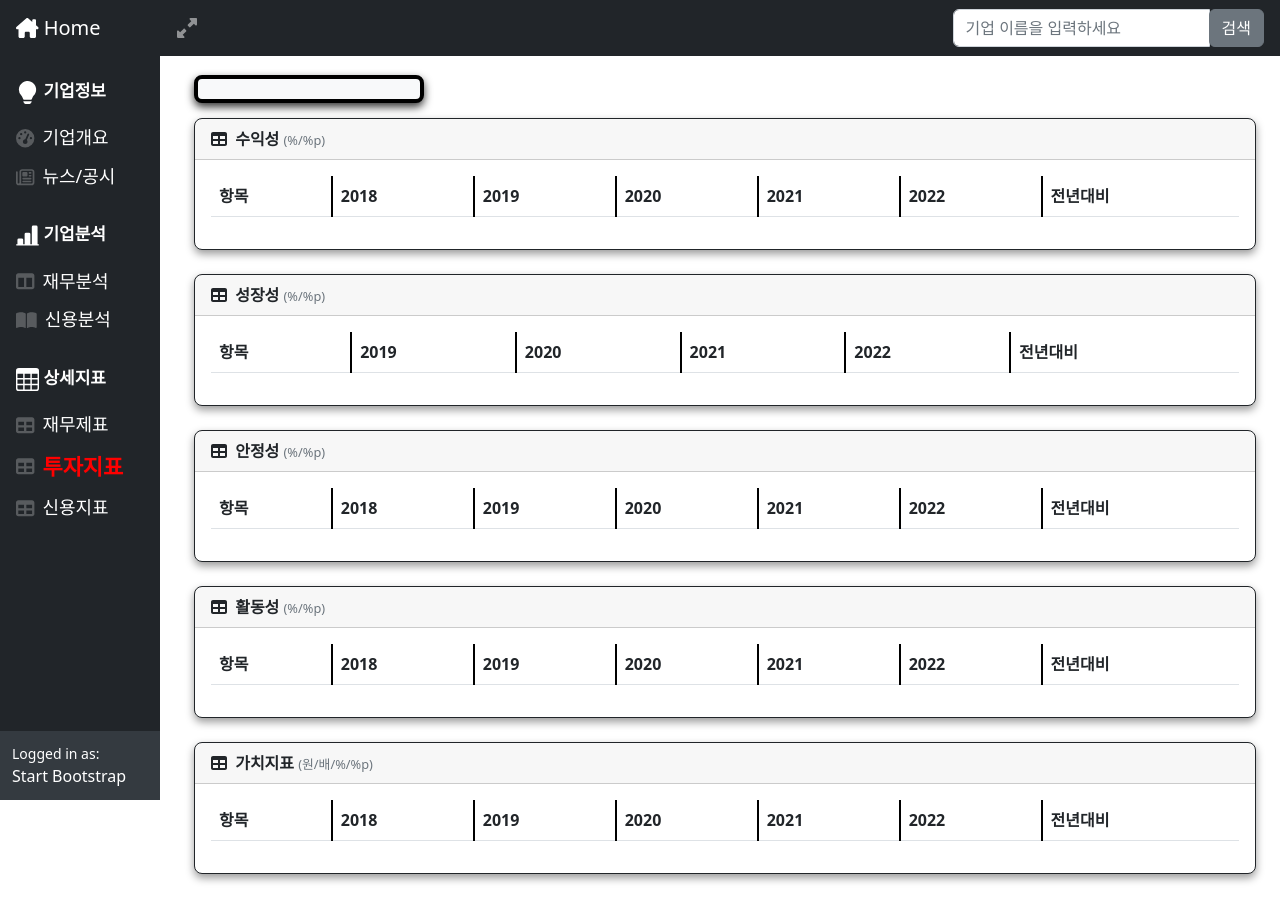
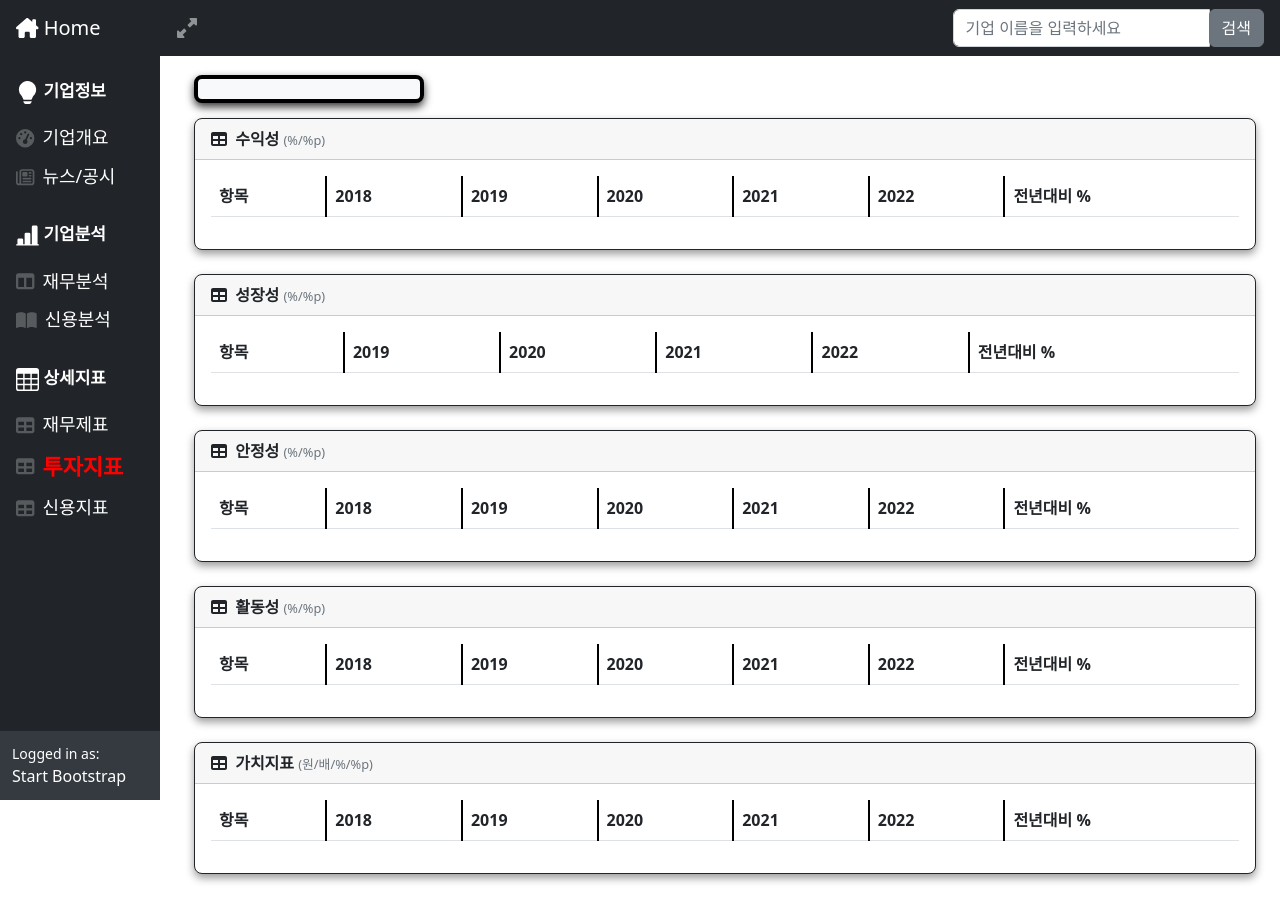
Before and after one commit to Biz-Insight/Biz-Insight, a Django app: page /investment_indicator/1/ in a window 1280 px wide. Run offline with Django 3.2, Linux system fonts and the light colour scheme; data that the repository does not hold is empty; some libraries are stand-ins or nearby versions.

Commit message:
chore: 칼럼명 수정

```diff
--- a/src/django/mysite/main/templates/financial_statements.html
+++ b/src/django/mysite/main/templates/financial_statements.html
@@ -114,7 +114,7 @@
                                                 <th scope="col" class="vertical-line">2020</th>
                                                 <th scope="col" class="vertical-line">2021</th>
                                                 <th scope="col" class="vertical-line">2022</th>
-                                                <th scope="col" class="vertical-line">전년대비</th>
+                                                <th scope="col" class="vertical-line">전년대비 %</th>
                                             </tr>
                                         </thead>
                                         <tbody class="table-group-divider">
@@ -152,7 +152,7 @@
                                                 <th scope="col" class="vertical-line">2020</th>
                                                 <th scope="col" class="vertical-line">2021</th>
                                                 <th scope="col" class="vertical-line">2022</th>
-                                                <th scope="col" class="vertical-line">전년대비</th>
+                                                <th scope="col" class="vertical-line">전년대비 %</th>
                                             </tr>
                                         </thead>
                                         <tbody class="table-group-divider">
@@ -190,7 +190,7 @@
                                                 <th scope="col" class="vertical-line">2020</th>
                                                 <th scope="col" class="vertical-line">2021</th>
                                                 <th scope="col" class="vertical-line">2022</th>
-                                                <th scope="col" class="vertical-line">전년대비</th>
+                                                <th scope="col" class="vertical-line">전년대비 %</th>
                                             </tr>
                                         </thead>
                                         <tbody class="table-group-divider">
--- a/src/django/mysite/main/templates/investment_indicator.html
+++ b/src/django/mysite/main/templates/investment_indicator.html
@@ -114,7 +114,7 @@
                                                 <th scope="col" class="vertical-line">2020</th>
                                                 <th scope="col" class="vertical-line">2021</th>
                                                 <th scope="col" class="vertical-line">2022</th>
-                                                <th scope="col" class="vertical-line">전년대비</th>
+                                                <th scope="col" class="vertical-line">전년대비 %</th>
                                             </tr>
                                         </thead>
                                         <tbody class="table-group-divider">
@@ -150,7 +150,7 @@
                                                 <th scope="col" class="vertical-line">2020</th>
                                                 <th scope="col" class="vertical-line">2021</th>
                                                 <th scope="col" class="vertical-line">2022</th>
-                                                <th scope="col" class="vertical-line">전년대비</th>
+                                                <th scope="col" class="vertical-line">전년대비 %</th>
                                             </tr>
                                         </thead>
                                         <tbody class="table-group-divider">
@@ -185,7 +185,7 @@
                                                 <th scope="col" class="vertical-line">2020</th>
                                                 <th scope="col" class="vertical-line">2021</th>
                                                 <th scope="col" class="vertical-line">2022</th>
-                                                <th scope="col" class="vertical-line">전년대비</th>
+                                                <th scope="col" class="vertical-line">전년대비 %</th>
                                             </tr>
                                         </thead>
                                         <tbody class="table-group-divider">
@@ -222,7 +222,7 @@
                                                 <th scope="col" class="vertical-line">2020</th>
                                                 <th scope="col" class="vertical-line">2021</th>
                                                 <th scope="col" class="vertical-line">2022</th>
-                                                <th scope="col" class="vertical-line">전년대비</th>
+                                                <th scope="col" class="vertical-line">전년대비 %</th>
                                             </tr>
                                         </thead>
                                         <tbody class="table-group-divider">
@@ -259,7 +259,7 @@
                                                 <th scope="col" class="vertical-line">2020</th>
                                                 <th scope="col" class="vertical-line">2021</th>
                                                 <th scope="col" class="vertical-line">2022</th>
-                                                <th scope="col" class="vertical-line">전년대비</th>
+                                                <th scope="col" class="vertical-line">전년대비 %</th>
                                             </tr>
                                         </thead>
                                         <tbody class="table-group-divider">
```
